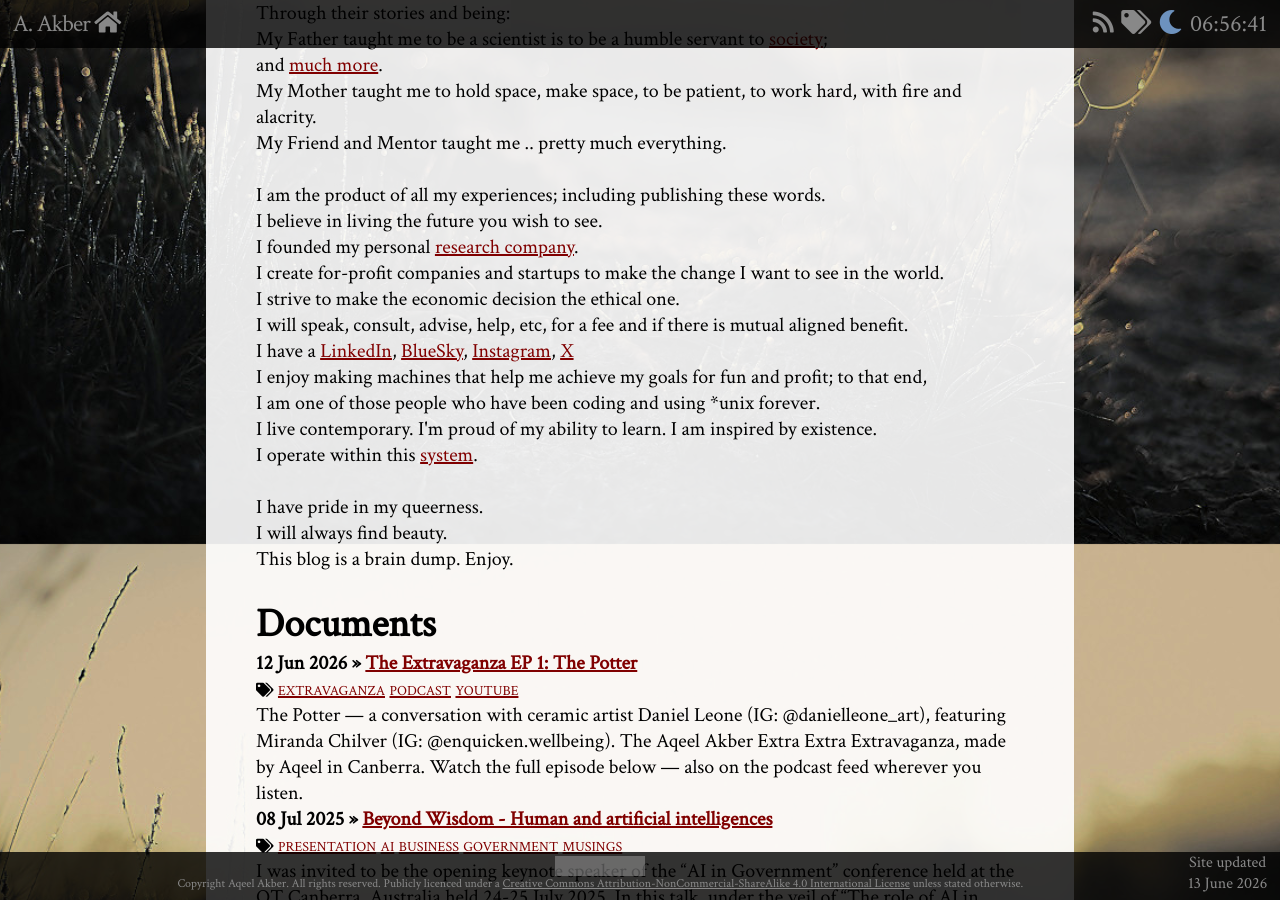
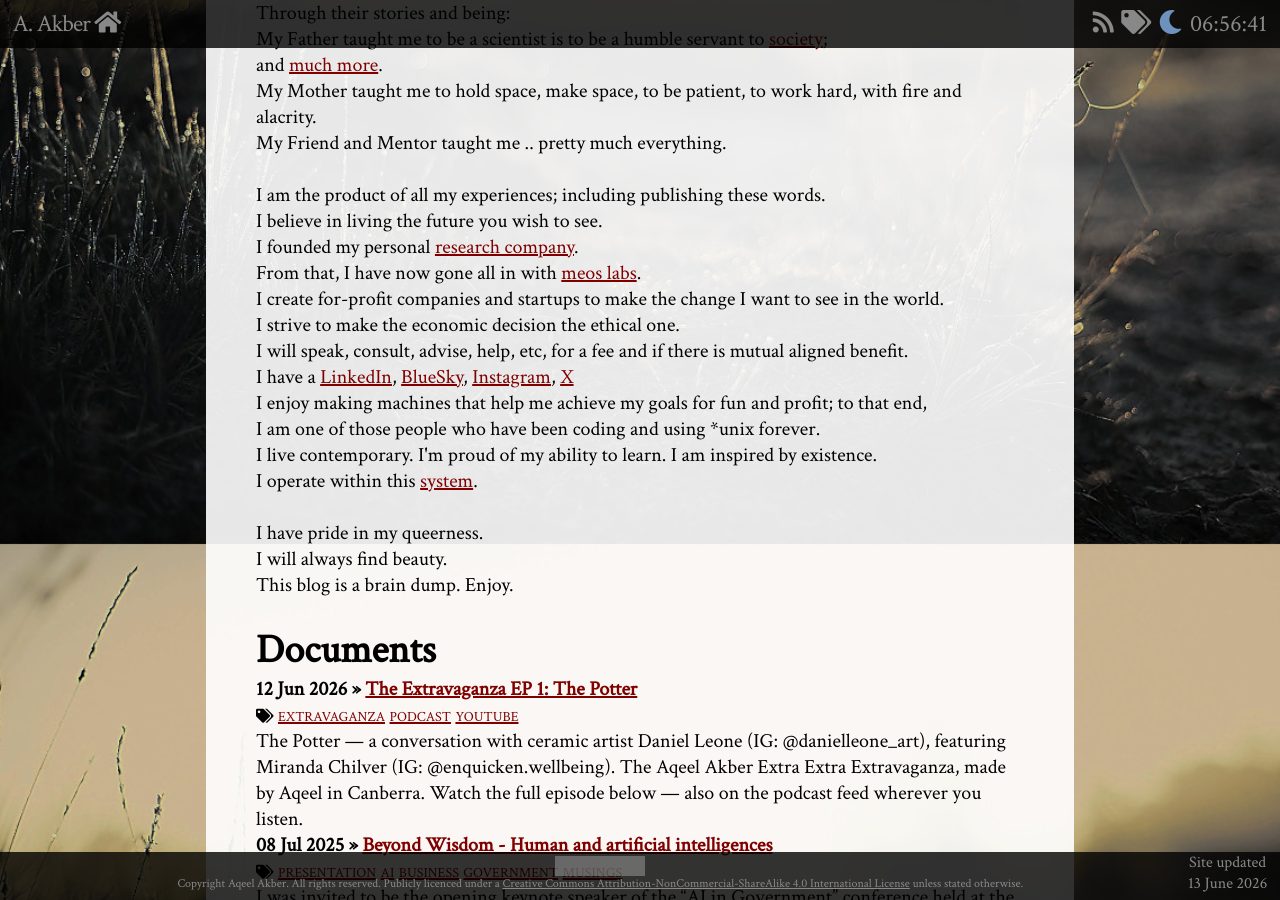
Before and after one commit to admiralakber/aqeelakber.com, a Jekyll site: the page built from index.html, in a window 1280 px wide and 900 px high, scrolled down 356 px. Built offline with Jekyll 4.4.1, drawn with Linux system fonts in a browser that asks for light colours; nearby versions of some CDN libraries; some web fonts are replaced; grey boxes are pictures that could not be loaded.

Commit message:
feat: meos labs

```diff
--- a/index.html
+++ b/index.html
@@ -35,6 +35,7 @@ title: "Aqeel Akber, I'm a person."
     I am the product of all my experiences; including publishing these words.<br/>
     I believe in living the future you wish to see.<br/>
     I founded my personal <a href="https://dsq.studio">research company</a>.<br/>
+    From that, I have now gone all in with <a href="https://meos.do">meos labs</a>.<br/>
     I create for-profit companies and startups to make the change I want to see in the world.<br/>
     I strive to make the economic decision the ethical one.<br/>
     I will speak, consult, advise, help, etc, for a fee and if there is mutual aligned benefit.<br/>
```
